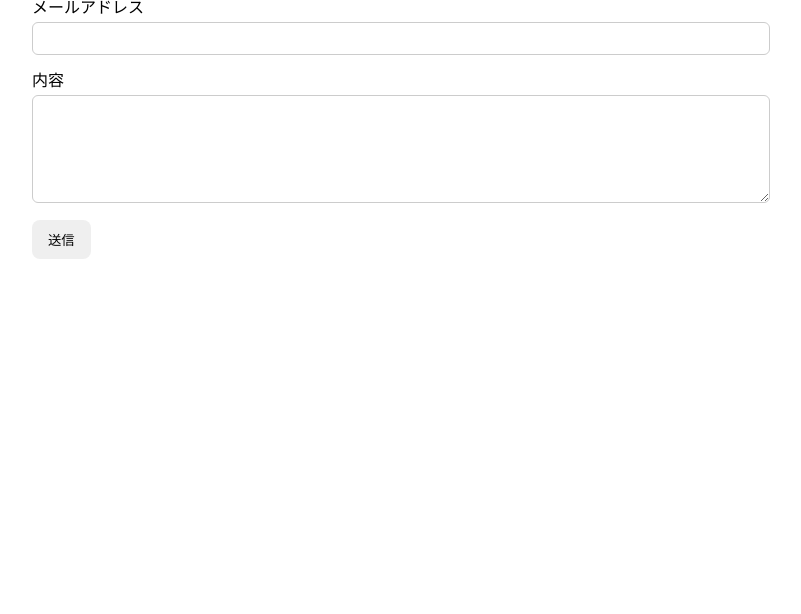
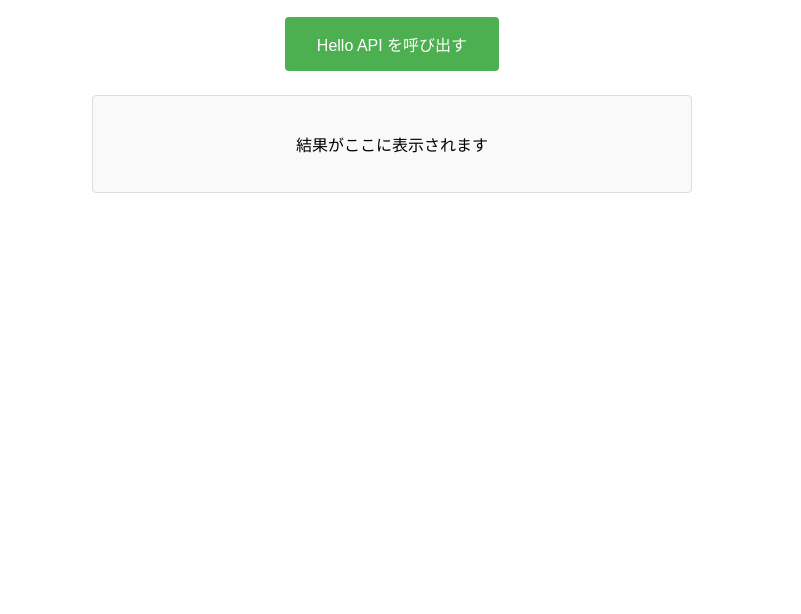
Before and after one commit to idw-coder/contact-s3cf-lambda, a plain HTML site: page frontend/index.html in a window 1280 px wide. Shown: the part 186-800 px from the top of the page, without its empty margins (248-1049 px from the left). Drawn offline with Linux system fonts and the light colour scheme.

Commit message:
index.htmlを更新し、Hello APIテスト用のボタンとAPI呼び出し機能を追加

```diff
--- a/frontend/index.html
+++ b/frontend/index.html
@@ -1,57 +1,135 @@
-<!doctype html>
+<!DOCTYPE html>
 <html lang="ja">
 <head>
-  <meta charset="utf-8" />
-  <meta name="viewport" content="width=device-width,initial-scale=1" />
-  <title>お問い合わせ</title>
+    <meta charset="UTF-8">
+    <meta name="viewport" content="width=device-width, initial-scale=1.0">
+    <title>Hello API テスト</title>
     <style>
-    body { font-family: system-ui, sans-serif; max-width: 720px; margin: 40px auto; padding: 0 16px; }
-    label { display:block; margin: 12px 0 4px; }
-    input, textarea { width:100%; padding:8px; border:1px solid #ccc; border-radius:6px; }
-    button { margin-top:12px; padding:10px 16px; border:0; border-radius:8px; cursor:pointer; }
-    #result { margin-top:12px; }
+        body {
+            font-family: Arial, sans-serif;
+            max-width: 600px;
+            margin: 50px auto;
+            padding: 20px;
+            text-align: center;
+        }
+        button {
+            background-color: #4CAF50;
+            color: white;
+            padding: 15px 32px;
+            text-align: center;
+            text-decoration: none;
+            display: inline-block;
+            font-size: 16px;
+            margin: 4px 2px;
+            cursor: pointer;
+            border: none;
+            border-radius: 4px;
+        }
+        button:disabled {
+            background-color: #cccccc;
+            cursor: not-allowed;
+        }
+        #result {
+            margin-top: 20px;
+            padding: 20px;
+            border: 1px solid #ddd;
+            border-radius: 4px;
+            background-color: #f9f9f9;
+            min-height: 50px;
+        }
+        .error {
+            color: red;
+        }
+        .success {
+            color: green;
+        }
     </style>
 </head>
 <body>
-  <h1>お問い合わせ</h1>
-  <form id="contact">
-    <label>お名前</label>
-    <input name="name" required>
-    <label>メールアドレス</label>
-    <input name="email" type="email" required>
-    <label>内容</label>
-    <textarea name="message" rows="6" required></textarea>
-    <button type="submit">送信</button>
-  </form>
-  <p id="result"></p>
+    <h1>Hello API テスト</h1>
+    <p>ボタンをクリックしてAPIを呼び出します</p>
+
+    <button id="callApiButton" onclick="callHelloApi()">Hello API を呼び出す</button>
+
+    <div id="result">
+        <p>結果がここに表示されます</p>
+    </div>
 
     <script>
-    // ★次で作るAPIのURLに置き換えます（例: https://xxx.execute-api.ap-northeast-1.amazonaws.com/submit）
-    const API_URL = 'https://YOUR_API_ID.execute-api.ap-northeast-1.amazonaws.com/submit';
+        // GitHub Actions のログから取得できる "HelloApiEndpoint" の値を使用
+        const API_BASE_URL = 'https://oiejd6jp3m.execute-api.ap-northeast-1.amazonaws.com';
 
-    document.getElementById('contact').addEventListener('submit', async (e) => {
-      e.preventDefault();
-      const fd = new FormData(e.target);
-      const payload = {
-        name: fd.get('name'),
-        email: fd.get('email'),
-        message: fd.get('message'),
-      };
-      const resultEl = document.getElementById('result');
+        async function callHelloApi() {
+            const button = document.getElementById('callApiButton');
+            const resultDiv = document.getElementById('result');
+
+            // ボタンを無効化
+            button.disabled = true;
+            button.textContent = '呼び出し中...';
+
+            // 結果をクリア
+            resultDiv.innerHTML = '<p>API を呼び出しています...</p>';
 
             try {
-        const r = await fetch(API_URL, {
-          method: 'POST',
-          headers: { 'Content-Type': 'application/json' },
-          body: JSON.stringify(payload),
-        });
-        if (!r.ok) throw new Error('送信に失敗しました');
-        resultEl.textContent = '送信しました。ありがとうございます。';
-        e.target.reset();
-      } catch (err) {
-        resultEl.textContent = 'エラー: ' + err.message;
+                // API を呼び出し
+                const response = await fetch(`${API_BASE_URL}/hello`, {
+                    method: 'GET',
+                    headers: {
+                        'Content-Type': 'application/json'
                     }
                 });
+
+                if (!response.ok) {
+                    throw new Error(`HTTP ${response.status}: ${response.statusText}`);
+                }
+
+                const data = await response.json();
+
+                // 成功時の表示
+                resultDiv.innerHTML = `
+                    <div class="success">
+                        <h3>API 呼び出し成功！</h3>
+                        <p><strong>メッセージ:</strong> ${data.message}</p>
+                        <details>
+                            <summary>レスポンス詳細</summary>
+                            <pre>${JSON.stringify(data, null, 2)}</pre>
+                        </details>
+                    </div>
+                `;
+
+            } catch (error) {
+                // エラー時の表示
+                resultDiv.innerHTML = `
+                    <div class="error">
+                        <h3>エラーが発生しました</h3>
+                        <p><strong>エラー:</strong> ${error.message}</p>
+                        <p><strong>確認事項:</strong></p>
+                        <ul style="text-align: left;">
+                            <li>API_BASE_URL が正しく設定されているか</li>
+                            <li>CORS設定が正しいか</li>
+                            <li>Lambda関数が正常に動作しているか</li>
+                        </ul>
+                    </div>
+                `;
+            } finally {
+                // ボタンを再有効化
+                button.disabled = false;
+                button.textContent = 'Hello API を呼び出す';
+            }
+        }
+
+        // ページ読み込み時にAPI URLが設定されているかチェック
+        window.onload = function() {
+            if (API_BASE_URL === 'https://YOUR_API_ID.execute-api.YOUR_REGION.amazonaws.com') {
+                document.getElementById('result').innerHTML = `
+                    <div class="error">
+                        <p>API_BASE_URL を設定してください</p>
+                        <p>GitHub Actions のログから "HelloApiEndpoint" の値をコピーして、<br>
+                        JavaScriptの API_BASE_URL 変数に設定してください。</p>
+                    </div>
+                `;
+            }
+        };
     </script>
 </body>
 </html>
```
Lines whose indentation alone changed are shown as unchanged.
